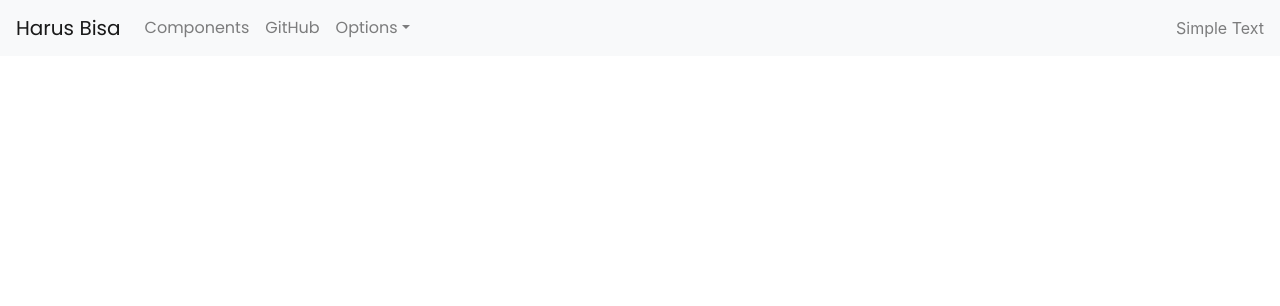
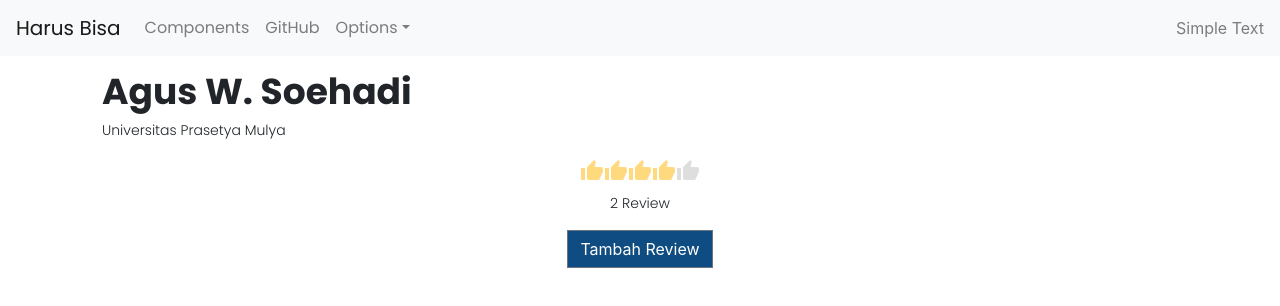
Before and after one commit to Harus-Bisa/frontendv2, a React (Create React App) app in the folder hb-v2/: page /review/1 in a window 1280 px wide. Shown: the top 306 px of the page. Built offline with nearby package versions, Linux system fonts and the light colour scheme.

Commit message:
see review

```diff
--- a/hb-v2/package.json
+++ b/hb-v2/package.json
@@ -3,6 +3,9 @@
   "version": "0.1.0",
   "private": true,
   "dependencies": {
+    "@material-ui/core": "^4.8.0",
+    "@material-ui/icons": "^4.5.1",
+    "@material-ui/lab": "^4.0.0-alpha.36",
     "@testing-library/jest-dom": "^4.2.4",
     "@testing-library/react": "^9.4.0",
     "@testing-library/user-event": "^7.1.2",
--- a/hb-v2/src/Routes.js
+++ b/hb-v2/src/Routes.js
@@ -1,11 +1,13 @@
 import React from 'react';
 import { Route, Switch, withRouter} from "react-router-dom";
 import Landing from './pages/Landing/Landing';
+import Review from './pages/Review/Review';
 
 function Routes() {
     return(
         <Switch>
             <Route exact path="/" component={Landing}/>
+            <Route exact path="/review/:profId" component={Review}/>
         </Switch>
     )
 }
--- a/hb-v2/src/components/NavigationBar/NavigationBar.js
+++ b/hb-v2/src/components/NavigationBar/NavigationBar.js
@@ -21,7 +21,7 @@ function NavigationBar(props){
 
   return (
     <div>
-      <Navbar color="light" light expand="md" style={{background:'#f4f4f4', position:'sticky', top:0, zIndex:999}}>
+      <Navbar color="light" light expand="md" style={{background:'transparent', position:'sticky', top:0, zIndex:999}}>
         <NavbarBrand href="/">Harus Bisa</NavbarBrand>
         <NavbarToggler onClick={toggle} />
         <Collapse isOpen={isOpen} navbar>
--- a/hb-v2/src/components/SearchBox/SearchBox.js
+++ b/hb-v2/src/components/SearchBox/SearchBox.js
@@ -1,13 +1,18 @@
 import React from "react";
 import { Button, Input } from "reactstrap";
 import PropTypes from 'prop-types';
+import { withRouter } from "react-router-dom";
 
 function SearchBox(props){
     var [text, setText] = React.useState("")
+    const search = () =>{
+        props.search();
+        props.history.push("/review/1")
+    }
     return(
         <div className="search-box">
             <Input type='text' id="search-box" placeholder="Cari nama Dosen anda" value={text} onChange={(event) => setText(event.target.value) }/>
-            <Button className="green-button" onClick={props.search}>Cari</Button>
+            <Button className="green-button" onClick={search}>Cari</Button>
         </div>
     )
 }
@@ -20,4 +25,4 @@ SearchBox.propTypes={
     search: PropTypes.func
 }
 
-export default SearchBox;
+export default withRouter(SearchBox);
--- a/hb-v2/src/css/index.css
+++ b/hb-v2/src/css/index.css
@@ -1,5 +1,6 @@
 :root {
   --hb-green: #00AB50;
+  --hb-blue: #0F4C81;
 }
 
 body {
@@ -50,8 +51,21 @@ p{
   transform: translate(-50%, -50%);
 }
 
+.content{
+  padding: 1rem 2rem;
+}
 .green-button, .green-button:active, .green-button:focus{
-  background-color: #00AB50 !important;
+  background-color: var(--hb-green) !important;
+  color: #FFFFFF;
+  padding: 0.1rem 1.25rem;
+  border-color: transparent;
+}
+
+.blue-button{
+  background-color: var(--hb-blue);
+  border-radius: 0;
+}
+button, button:active, button:focus{
   border-radius: 5px;
   font-style: normal;
   font-weight: normal;
@@ -60,7 +74,6 @@ p{
   display: flex;
   align-items: center;
   text-align: center;
-  color: #FFFFFF;
   border: none;
   padding: 0.1rem 1.25rem;
   box-shadow: none !important;
@@ -84,6 +97,5 @@ p{
   line-height: 27px;
   display: flex;
   align-items: center;
-
-  color: #C4C4C4;
+  color: black;
 }
--- /dev/null
+++ b/hb-v2/src/pages/Review/Review.js
@@ -0,0 +1,31 @@
+import React from "react";
+import { connect } from "react-redux";
+import Rating from '@material-ui/lab/Rating';
+import {ThumbUp} from "@material-ui/icons"
+import { Button } from "reactstrap";
+
+function Review(props){
+    const addReview = () =>{
+        props.history.push("/review/add")
+    }
+    return(
+        <div className="container content">
+            <header>
+                <h2>{props.professor.name}</h2>
+                <p>{props.professor.school}</p>
+            </header>
+            <div style={{display:"flex", alignItems:'center', flexDirection:'column'}}>
+                <Rating name="half-rating" value={props.professor.overallRating} precision={0.5} disabled icon={<ThumbUp/>} />
+                <p>{props.professor.numberOfReviews} Review</p>
+                <Button className='blue-button' onClick={addReview}>Tambah Review</Button>
+            </div>
+        </div>
+    )
+}
+
+function mapStateToProps(state){
+    return{
+        professor: state.professor
+    }
+}
+export default connect(mapStateToProps)(Review);
--- a/hb-v2/src/redux/reducers/index.js
+++ b/hb-v2/src/redux/reducers/index.js
@@ -1,4 +1,10 @@
 const initialState ={
+    professor:{
+        name: "Agus W. Soehadi",
+        school: "Universitas Prasetya Mulya",
+        overallRating: 4,
+        numberOfReviews: 2
+    }
 }
 export default function rootReducer(state = initialState, action){
     return state;
```
Also changed, not shown: 1 other file (tests, documents, lock files or other folders).
